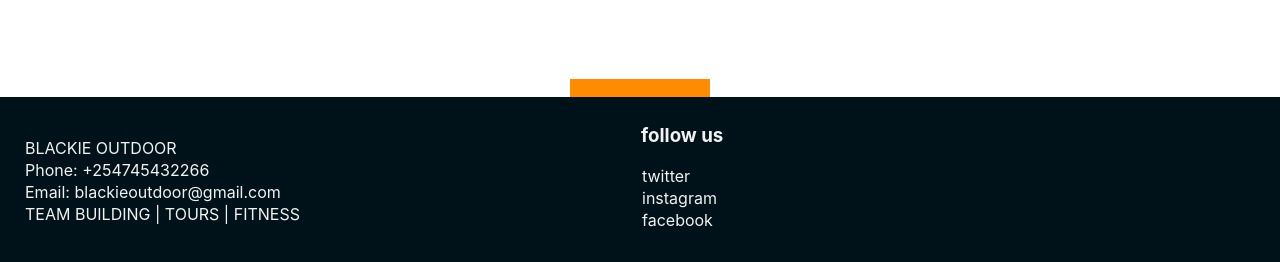
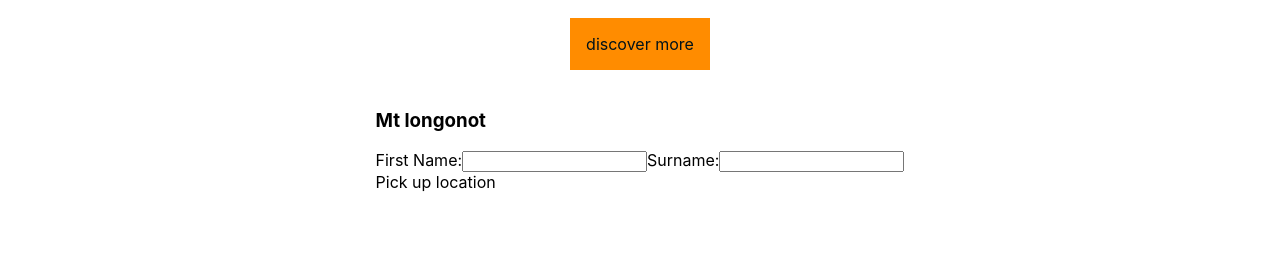
Before and after one commit to devblackie/B-Outdoor, a React (Create React App) app: page / in a window 1280 px wide. Shown: the part 535-797 px from the top of the page. Built offline with nearby package versions, Linux system fonts and the light colour scheme.

Commit message:
Partial definition of the form in book component

```diff
--- a/src/components/Book.js
+++ b/src/components/Book.js
@@ -7,6 +7,20 @@ export default function Book() {
 		    <div className="image">
 			   <img src=""/>
 		    </div>
+            <form>
+                <div className="form-input">
+                    <h3>Mt longonot</h3>
+                </div>
+                <div className="form-input">
+                    <label>First Name:</label>
+                    <input type="text" name="First name" required/>
+                    <label>Surname:</label>
+                    <input type="text" name="Surname" required/>
+                </div>
+                <div className="form-input">
+                    <label>Pick up location</label>
+                </div>
+            </form>
 
         </div>
     );
--- a/src/components/Home.js
+++ b/src/components/Home.js
@@ -1,6 +1,7 @@
 import React from 'react';
 import Footer from './Footer';
 import NavBar from './NavBar';
+import Book from './Book';
 
 
 export default function Home() {
@@ -13,7 +14,8 @@ export default function Home() {
                 <a href="#" className="btn">discover more</a>
 
             </div>
-            <Footer />
+            <Book />
+            {/* <Footer /> */}
 
         </div>
 
```
